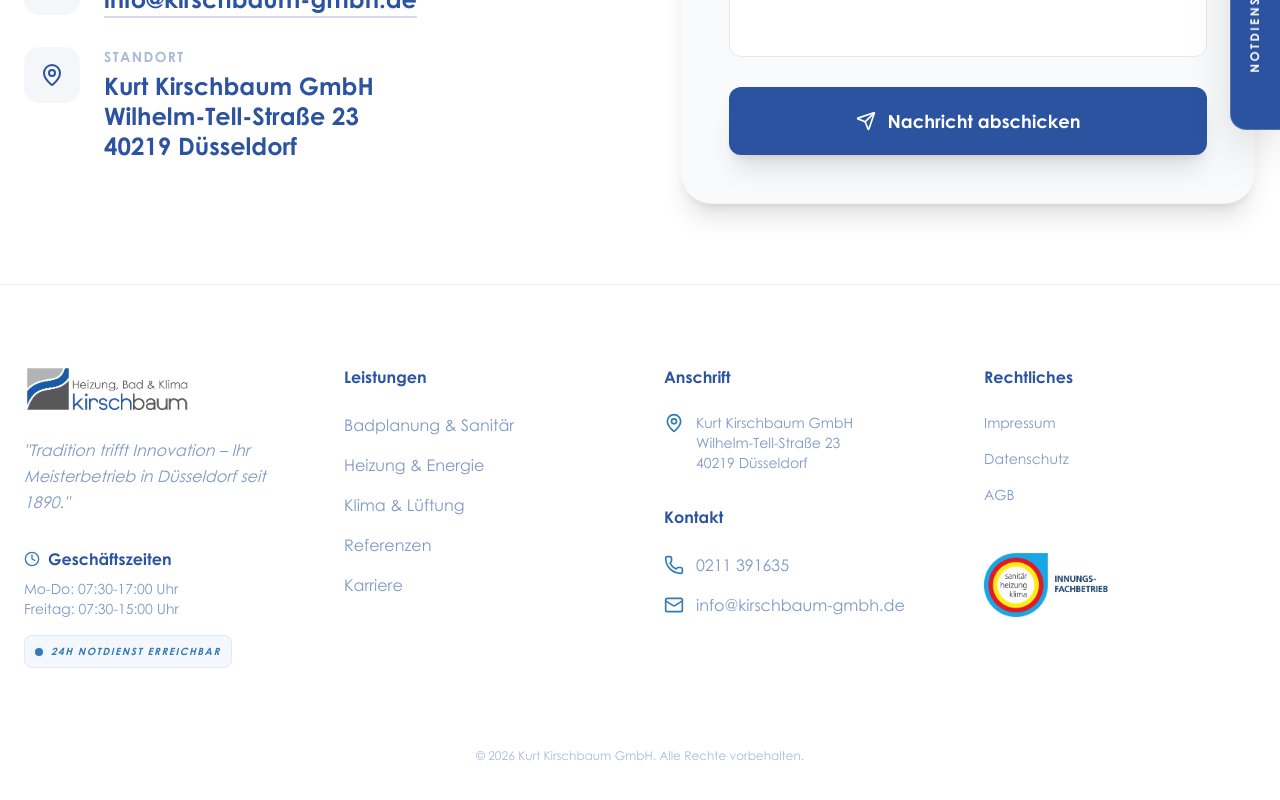
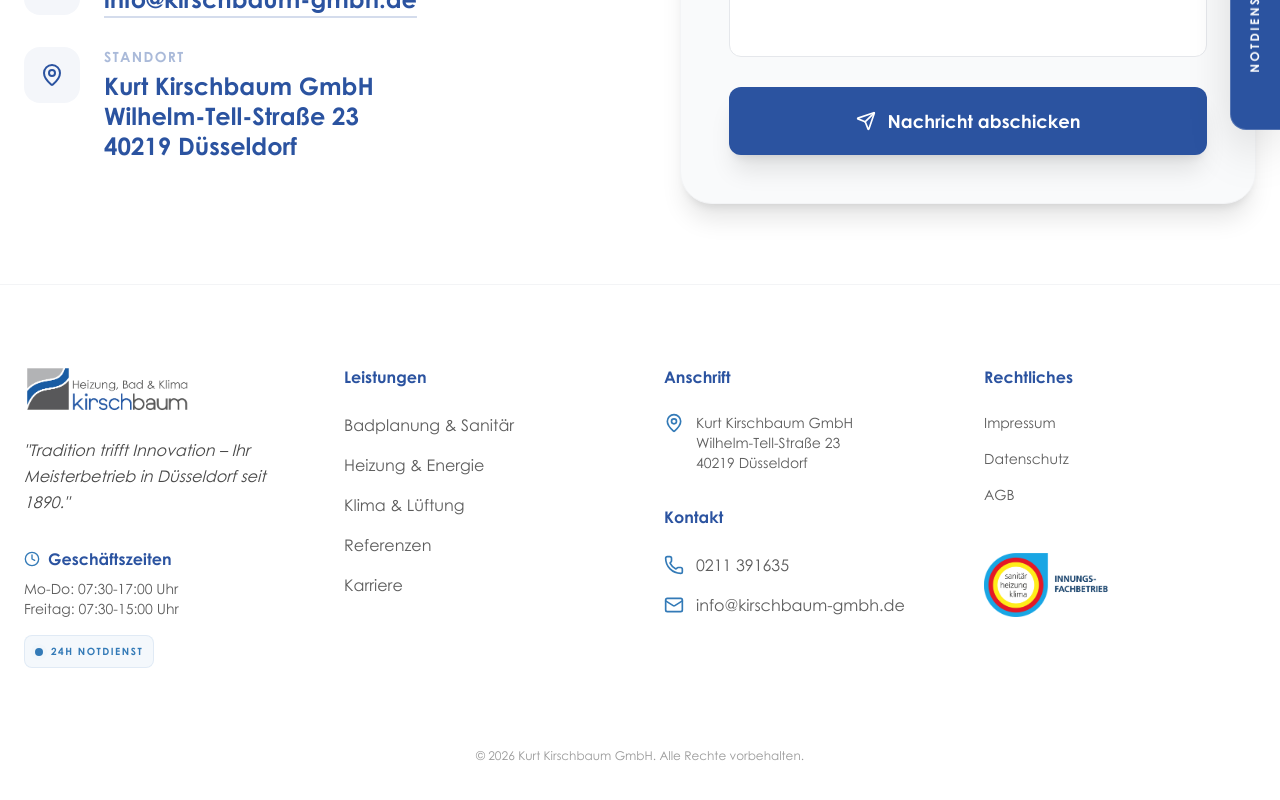
Before and after one commit to Leoquent/kirschbaum1site, a React (Vite) app: page /kontakt in a window 1280 px wide. Shown: the part 542-1342 px from the top of the page. Built offline with nearby package versions, Linux system fonts and the light colour scheme.

Commit message:
fix: refine footer colors, remove erreichbar, and update widget headers

```diff
--- a/src/components/layout/Footer.tsx
+++ b/src/components/layout/Footer.tsx
@@ -19,14 +19,14 @@
                             className="h-12 w-auto"
                         />
                     </div>
-                    <p className="text-primary/60 leading-relaxed italic">
+                    <p className="text-text-primary/90 leading-relaxed italic">
                         "Tradition trifft Innovation – Ihr Meisterbetrieb in Düsseldorf seit 1890."
                     </p>
                     <div className="pt-2">
                         <div className="flex items-center gap-2 text-primary font-bold mb-2">
                             <Clock className="w-4 h-4 text-accent" /> Geschäftszeiten
                         </div>
-                        <p className="text-primary/60 text-sm">
+                        <p className="text-text-primary/80 text-sm">
                             Mo-Do: 07:30-17:00 Uhr<br />
                             Freitag: 07:30-15:00 Uhr
                         </p>
@@ -38,13 +38,13 @@
                                 <span className="animate-ping absolute inline-flex h-full w-full rounded-full bg-accent opacity-75"></span>
                                 <span className="relative inline-flex rounded-full h-2 w-2 bg-accent"></span>
                             </span>
-                            <span className="group-hover:translate-x-0.5 transition-transform italic">24h Notdienst erreichbar</span>
+                            <span className="group-hover:translate-x-0.5 transition-transform">24h Notdienst</span>
                         </button>
                     </div>
                 </div>
                 <div>
                     <h4 className="font-bold text-primary mb-6">Leistungen</h4>
-                    <ul className="space-y-4 text-primary/60">
+                    <ul className="space-y-4 text-text-primary/80">
                         <li><Link to="/leistungen/bad" className="hover:text-accent transition-colors">Badplanung & Sanitär</Link></li>
                         <li><Link to="/leistungen/heizung" className="hover:text-accent transition-colors">Heizung & Energie</Link></li>
                         <li><Link to="/leistungen/klima" className="hover:text-accent transition-colors">Klima & Lüftung</Link></li>
@@ -54,7 +54,7 @@
                 </div>
                 <div>
                     <h4 className="font-bold text-primary mb-6">Anschrift</h4>
-                    <ul className="space-y-4 text-primary/60">
+                    <ul className="space-y-4 text-text-primary/80">
                         <li className="flex items-start gap-3 text-sm">
                             <MapPin className="w-5 h-5 shrink-0 text-accent" />
                             <span>
@@ -65,7 +65,7 @@
                         </li>
                     </ul>
                     <h4 className="font-bold text-primary mt-8 mb-6">Kontakt</h4>
-                    <ul className="space-y-4 text-primary/60">
+                    <ul className="space-y-4 text-text-primary/80">
                         <li className="flex items-center gap-3">
                             <Phone className="w-5 h-5 shrink-0 text-accent" />
                             <a href={`tel:${CONTACT.phoneLink}`} className="hover:text-primary transition-colors">{CONTACT.phone}</a>
@@ -78,7 +78,7 @@
                 </div>
                 <div>
                     <h4 className="font-bold text-primary mb-6">Rechtliches</h4>
-                    <ul className="space-y-4 text-primary/60 text-sm">
+                    <ul className="space-y-4 text-text-primary/80 text-sm">
                         <li><Link to="/impressum" className="hover:text-accent transition-colors">Impressum</Link></li>
                         <li><Link to="/datenschutz" className="hover:text-accent transition-colors">Datenschutz</Link></li>
                         <li><Link to="/agb" className="hover:text-accent transition-colors">AGB</Link></li>
@@ -92,7 +92,7 @@
                     </div>
                 </div>
             </div>
-            <div className="max-w-7xl mx-auto px-6 pt-20 text-center text-primary/40 text-xs">
+            <div className="max-w-7xl mx-auto px-6 pt-20 text-center text-text-primary/50 text-xs">
                 © {new Date().getFullYear()} Kurt Kirschbaum GmbH. Alle Rechte vorbehalten.
             </div>
         </footer>
--- a/src/components/layout/Layout.tsx
+++ b/src/components/layout/Layout.tsx
@@ -79,7 +79,7 @@
 
                                     <div className="space-y-1">
                                         <div className="text-xl font-bold font-display leading-none">365 Tage Hilfe</div>
-                                        <div className="text-[10px] font-bold uppercase tracking-widest text-white/60">24h Notdienst erreichbar</div>
+                                        <div className="text-[10px] font-bold uppercase tracking-widest text-white/60">24h Notdienst</div>
                                     </div>
                                     <p className="text-sm text-white/80 leading-relaxed">
                                         Wasserbruch? Heizungsausfall? <br />Wir sind sofort für Sie da. <br />Auch an Feiertagen.
--- a/src/pages/Contact.tsx
+++ b/src/pages/Contact.tsx
@@ -38,7 +38,7 @@
                                         </a>
                                         <div className="space-y-1 mt-2">
                                             <p className="text-primary/50 text-xs"><b>Büro:</b> {CONTACT.openingHours}</p>
-                                            <p className="text-accent font-bold text-xs uppercase tracking-wide"><b>Notdienst:</b> 24h erreichbar</p>
+                                            <p className="text-accent font-bold text-xs uppercase tracking-wide"><b>Notdienst:</b> 24h</p>
                                         </div>
                                     </div>
                                 </div>
--- a/src/pages/Home.tsx
+++ b/src/pages/Home.tsx
@@ -123,7 +123,7 @@
                             { value: 130, suffix: "+", label: "Jahre Erfahrung" },
                             { value: 5, suffix: ".", label: "Generation" },
                             { value: 500, suffix: "+", label: "Zufriedene Kunden" },
-                            { value: 365, suffix: "", label: "Tage erreichbar" },
+                            { value: 365, suffix: "", label: "Tage im Einsatz" },
                         ].map((stat, i) => (
                             <motion.div
                                 key={stat.label}
```
